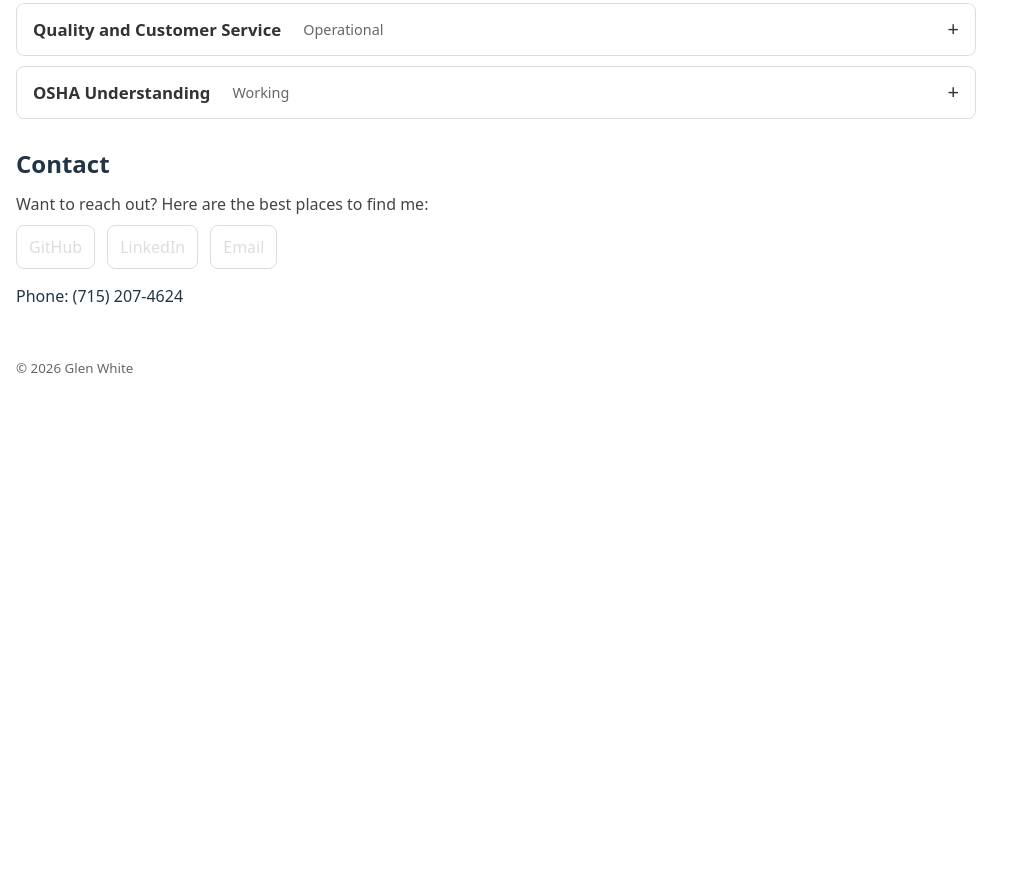
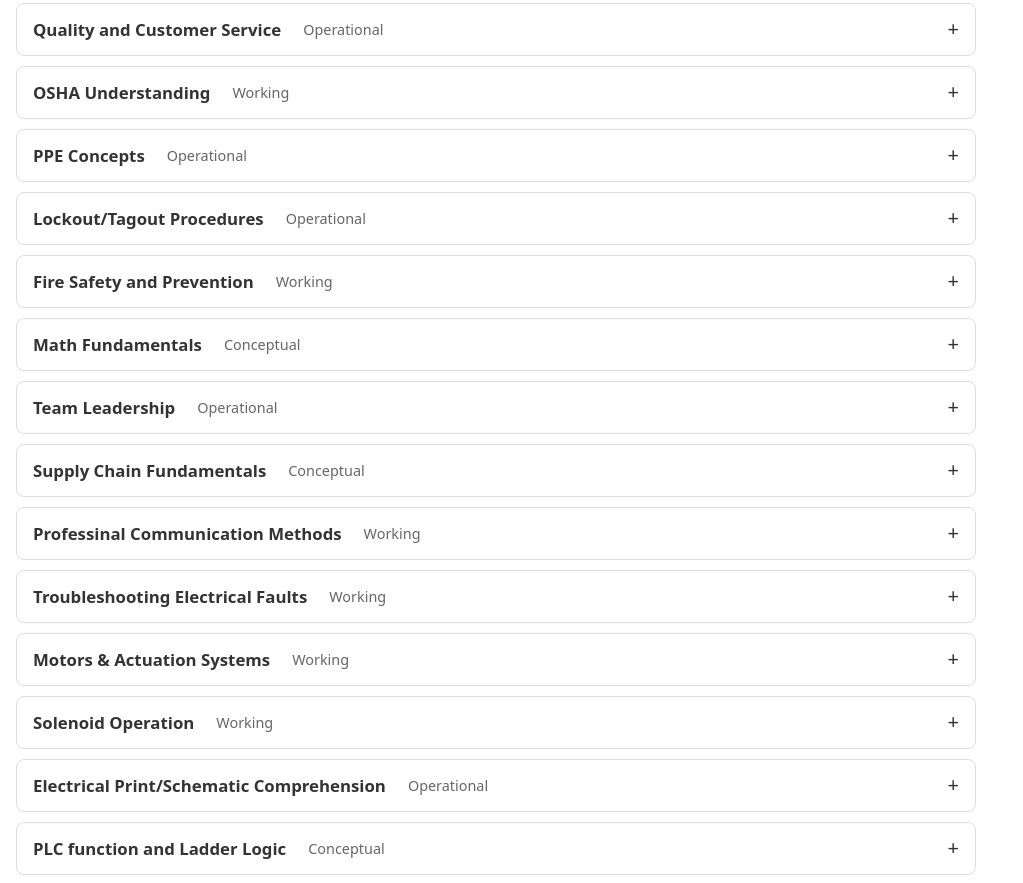
Before and after one commit to GlenWhiteII/aws-fullstack-resume-site, a React (Vite) app: page / in a window 1280 px wide. Shown: the part 2740-3623 px from the top of the page, without its empty margins (0-1023 px from the left). Before the commit the page ends 3150 px from the top, so only its background shows below. Built offline with nearby package versions, Linux system fonts and the light colour scheme.

Commit message:
feat: added training topic data and fixed spelling error in work history

```diff
--- a/src/data/trainingTopics.js
+++ b/src/data/trainingTopics.js
@@ -97,4 +97,145 @@ export const trainingTopics = [
       "Obtained OSHA-10 and have done independent studies beyond to learn more about how OSHA applies to other worksites.",
     ],
   },
+  {
+    title: "PPE Concepts",
+    level: "Operational",
+    items: [
+      "Operational understanding of what proper PPE is required for the task, how to find what PPE is required per the SDS, and proper inspection pre-work to ensure safety of work.",
+    ],
+  },
+  {
+    title: "Lockout/Tagout Procedures",
+    level: "Operational",
+    items: [
+      "Performs Lockout/Tagout procedures on nearly a daily basis so it's muscle memory at this point. Firm understanding of why LOTO is performed and understands where to properly apply LOTO on machinery.",
+    ],
+  },
+  {
+    title: "Fire Safety and Prevention",
+    level: "Working",
+    items: [
+      "Can recall firefighting methods learned in the Navy, firm understanding of Fire Tetrahedron Model, and knows about what agent to apply to what class of fire.",
+    ],
+  },
+  {
+    title: "Math Fundamentals",
+    level: "Conceptual",
+    items: [
+      "Received formal education on algebraic and basic arithmetic operations, but have not covered an operational level of geometry, trigenometry, and calculus.",
+    ],
+  },
+  {
+    title: "Team Leadership",
+    level: "Operational",
+    items: [
+      "Experienced continuous advanced placement in every position where leadership roles were needs to be fulfilled. Led and trained 20+ sailors to find they are now their own leaders. Led most jobs at Edwards vacuum where I trained my partner for the day.",
+    ],
+  },
+  {
+    title: "Supply Chain Fundamentals",
+    level: "Conceptual",
+    items: [
+      "Understands the bigger picture of where supplies come from, how the company I work for operates as a service/supply, and understands how to leverage that knowledge to apply it while on site.",
+    ],
+  },
+  {
+    title: "Professinal Communication Methods",
+    level: "Working",
+    items: [
+      "I have placed this topic in the Working category because I have formal training in professional communication and customer interaction, and I continue to develop proficiency through real-world application.",
+    ],
+  },
+  {
+    title: "Troubleshooting Electrical Faults",
+    level: "Working",
+    items: [
+      "Experienced troubleshooting electrical faults whether it's using the schematic finding what pin on a controller sends the signal to component, testing the continuity to find the opening in a circuit, or testing relays, fuses, and switches for proper operation.",
+    ],
+  },
+  {
+    title: "Motors & Actuation Systems",
+    level: "Working",
+    items: [
+      "Applies knowledge of motors and actuators to operate, configure, and troubleshoot common motion systems. Interprets basic schematics, identifies components, and supports adjustments related to speed, direction, and load under supervised or procedural guidance.",
+    ],
+  },
+  {
+    title: "Solenoid Operation",
+    level: "Working",
+    items: [
+      "Uses working knowledge of solenoid operation to identify, test, and support electromechanical control functions, including voltage checks, continuity testing, and basic fault isolation.",
+    ],
+  },
+  {
+    title: "Electrical Print/Schematic Comprehension",
+    level: "Operational",
+    items: [
+      "Independently interprets and applies electrical schematics to diagnose, troubleshoot, and resolve system issues in live environments. Traces circuits, verifies signals, and correlates drawings to physical hardware to identify faults, support safe repairs, and restore reliable operation while adhering to site standards and safety requirements.",
+    ],
+  },
+  {
+    title: "PLC function and Ladder Logic",
+    level: "Conceptual",
+    items: [
+      "Understands the role of Programmable Logic Controllers (PLCs) and ladder logic in industrial automation. Recognizes how inputs, outputs, logic conditions, and interlocks are used to control equipment behavior, sequencing, and safety within automated systems.",
+    ],
+  },
+  {
+    title: "Lubricant Fundamentals",
+    level: "Working",
+    items: [
+      "Independently applies lubrication principles to maintain and restore equipment performance in live operational environments. Selects appropriate lubricants based on load, speed, temperature, and contamination risk, and performs lubrication tasks to reduce wear, prevent failures, and extend component service life while adhering to safety and maintenance standards.",
+    ],
+  },
+  {
+    title: "",
+    level: "",
+    items: [""],
+  },
+  {
+    title: "",
+    level: "",
+    items: [""],
+  },
+  {
+    title: "",
+    level: "",
+    items: [""],
+  },
+  {
+    title: "",
+    level: "",
+    items: [""],
+  },
+  {
+    title: "",
+    level: "",
+    items: [""],
+  },
+  {
+    title: "",
+    level: "",
+    items: [""],
+  },
+  {
+    title: "",
+    level: "",
+    items: [""],
+  },
+  {
+    title: "",
+    level: "",
+    items: [""],
+  },
+  {
+    title: "",
+    level: "",
+    items: [""],
+  },
+  {
+    title: "",
+    level: "",
+    items: [""],
+  },
 ];
--- a/src/data/workHistory.js
+++ b/src/data/workHistory.js
@@ -35,7 +35,7 @@ export const workHistory = [
     ],
   },
   {
-    company: "Naumann Hobbs/Soutwest Battery",
+    company: "Naumann Hobbs/Southwest Battery",
     role: "Forklift Mechanic / Field Service Technician",
     location: "Phoenix, AZ",
     dates: "2024 - 2025",
```
